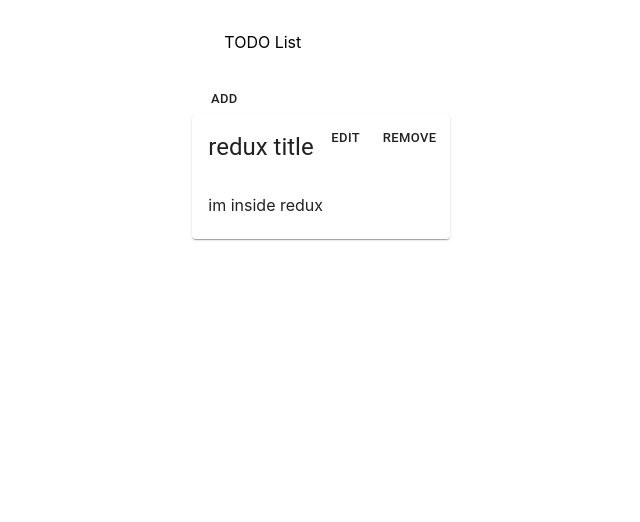
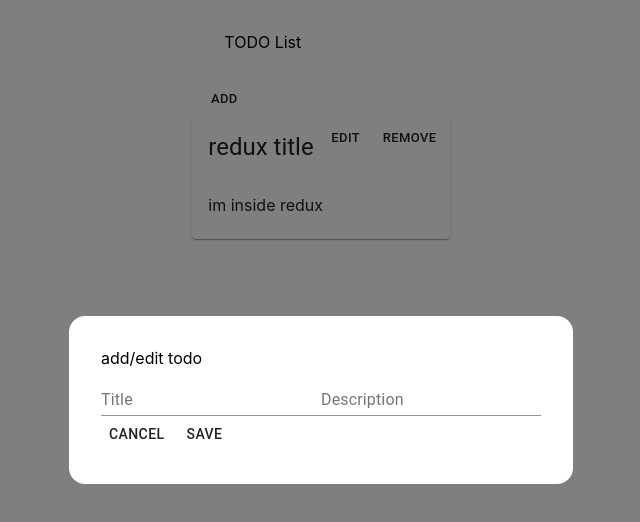
Before and after one commit to pdworniczak/todo-react, a React (Create React App) app: page / in a window 1280 px wide. Both pictures are taken after a click on the button "ADD". Shown: the top 522 px of the page, without its empty margins (319-959 px from the left). Built offline with nearby package versions, Linux system fonts and the light colour scheme.

Commit message:
add simple modal for editing edding todos

```diff
--- a/src/App.tsx
+++ b/src/App.tsx
@@ -3,7 +3,6 @@ import { Provider } from "react-redux";
 
 import TodoList from "./todo/TodoList";
 import store from "./store";
-import "./todo.scss";
 
 const App: React.FC = () => {
   return (
--- a/src/todo.scss
+++ /dev/null
@@ -1,13 +0,0 @@
-.App {
-  display: flex;
-  justify-content: center;
-}
-
-.todo {
-  display: felx;
-  max-width: 800px;
-
-  &__header {
-    margin: 2em;
-  }
-}
--- /dev/null
+++ b/src/todo/Todo.tsx
@@ -0,0 +1,40 @@
+import React from 'react';
+import Card from '@material-ui/core/Card';
+import CardContent from '@material-ui/core/CardContent';
+import Button from '@material-ui/core/Button';
+
+import { Todo as TodoType } from './types';
+import { CardHeader } from '@material-ui/core';
+import './todo.scss';
+import { useDispatch } from 'react-redux';
+import { removeTodo } from './actions';
+
+interface TodoProps {
+  todo: TodoType;
+  edit: () => void;
+}
+
+export default function Todo(props: TodoProps) {
+  const { todo, edit } = props;
+
+  const dispatch = useDispatch();
+
+  return (
+    <Card>
+      <CardHeader
+        title={todo.title}
+        action={
+          <>
+            <Button size="small" onClick={edit}>
+              edit
+            </Button>
+            <Button size="small" onClick={() => dispatch(removeTodo(todo.id))}>
+              remove
+            </Button>
+          </>
+        }
+      />
+      <CardContent>{todo.description}</CardContent>
+    </Card>
+  );
+}
--- /dev/null
+++ b/src/todo/TodoEditor.tsx
@@ -0,0 +1,51 @@
+import React, { useState, useEffect } from 'react';
+import { Modal, TextField, Button } from '@material-ui/core';
+import { TodoEditorContext } from './types';
+
+import './todo.scss';
+import { useDispatch } from 'react-redux';
+import { addTodo, editTodo } from './actions';
+
+interface AddEditProps {
+  context: TodoEditorContext;
+  handleClose: () => void;
+}
+
+export default function TodoEditor({ handleClose, context: { open, todo } }: AddEditProps) {
+  const [title, setTitle] = useState<string>('');
+  const [description, setDescription] = useState<string>('');
+
+  useEffect(() => {
+    setTitle((todo && todo.title) || '');
+    setDescription((todo && todo.description) || '');
+  }, [todo]);
+
+  const dispatch = useDispatch();
+
+  return (
+    <Modal className="todo-modal__container" open={open} onClose={handleClose}>
+      <article className="todo-modal__editor">
+        <header>add/edit todo</header>
+        <section>
+          <TextField label="Title" value={title} onChange={e => setTitle(e.target.value)} />
+          <TextField label="Description" value={description} onChange={e => setDescription(e.target.value)} />
+        </section>
+        <footer>
+          <Button onClick={() => handleClose()}>Cancel</Button>
+          <Button
+            onClick={() => {
+              dispatch(
+                todo ? editTodo({ ...todo, title, description }) : addTodo({ id: Date.now(), title, description }),
+              );
+              setTitle('');
+              setDescription('');
+              handleClose();
+            }}
+          >
+            Save
+          </Button>
+        </footer>
+      </article>
+    </Modal>
+  );
+}
--- a/src/todo/TodoList.tsx
+++ b/src/todo/TodoList.tsx
@@ -1,20 +1,28 @@
-import React from 'react';
+import React, { useState } from 'react';
 import { Button } from '@material-ui/core';
 import { useSelector } from 'react-redux';
 
-import Todo from './components/Todo';
+import Todo from './Todo';
 import { todosSelector } from './reducer';
+import TodoEditor from './TodoEditor';
+import { TodoEditorContext } from './types';
 
 export default function TodoList() {
   const todos = useSelector(todosSelector);
+  const [todoEditor, setTodoEditor] = useState<TodoEditorContext>({ open: false });
 
   return (
-    <article className="todo">
-      <header className="todo__header">TODO List</header>
-      <Button size="small">add</Button>
-      {todos.map((todo, index) => (
-        <Todo key={index} {...todo} />
-      ))}
-    </article>
+    <>
+      <article className="todo">
+        <header className="todo__header">TODO List</header>
+        <Button size="small" onClick={() => setTodoEditor({ open: true })}>
+          add
+        </Button>
+        {todos.map((todo, index) => (
+          <Todo key={index} todo={todo} edit={() => setTodoEditor({ open: true, todo })} />
+        ))}
+      </article>
+      <TodoEditor context={todoEditor} handleClose={() => setTodoEditor({ open: false })} />
+    </>
   );
 }
--- a/src/todo/actions.ts
+++ b/src/todo/actions.ts
@@ -3,7 +3,7 @@ import {
   TodoActionTypes,
   TODO_ADD,
   TODO_EDIT,
-  TODO_DELETE
+  TODO_REMOVE
 } from "./types";
 
 export function addTodo(todo: Todo): TodoActionTypes {
@@ -22,7 +22,7 @@ export function editTodo(todo: Todo): TodoActionTypes {
 
 export function removeTodo(id: number): TodoActionTypes {
   return {
-    type: TODO_DELETE,
+    type: TODO_REMOVE,
     meta: { id }
   };
 }
--- a/src/todo/components/Todo.tsx
+++ /dev/null
@@ -1,28 +0,0 @@
-import React, { Fragment } from "react";
-import Card from "@material-ui/core/Card";
-import CardActions from "@material-ui/core/CardActions";
-import CardContent from "@material-ui/core/CardContent";
-import Button from "@material-ui/core/Button";
-
-import { Todo as TodoType } from "../types";
-import { CardHeader } from "@material-ui/core";
-
-export default function Todo(props: TodoType) {
-  const { title, description, color = "f321", bgcolor = "F123" } = props;
-
-  return (
-    <Card>
-      <CardHeader
-        title={title}
-        action={
-          // <div>action</div>
-          <>
-            <Button size="small">edit</Button>
-            <Button size="small">remove</Button>
-          </>
-        }
-      />
-      <CardContent>{description}</CardContent>
-    </Card>
-  );
-}
--- a/src/todo/reducer.ts
+++ b/src/todo/reducer.ts
@@ -1,4 +1,4 @@
-import { Todo, TodoActionTypes, TodoState, TODO_ADD, TODO_EDIT, TODO_DELETE } from './types';
+import { Todo, TodoActionTypes, TodoState, TODO_ADD, TODO_EDIT, TODO_REMOVE } from './types';
 
 const initialState = {
   todos: [{ title: 'redux title', description: 'im inside redux' }] as Todo[],
@@ -14,7 +14,7 @@ export default (state = initialState, action: TodoActionTypes): TodoState => {
       return {
         todos: [...state.todos.filter(todo => todo.id !== action.payload.id), action.payload],
       };
-    case TODO_DELETE:
+    case TODO_REMOVE:
       return {
         todos: state.todos.filter(todo => todo.id !== action.meta.id),
       };
--- /dev/null
+++ b/src/todo/todo.scss
@@ -0,0 +1,29 @@
+$modal-background: #fff;
+
+.App {
+  display: flex;
+  justify-content: center;
+}
+
+.todo {
+  display: felx;
+  max-width: 800px;
+
+  &__header {
+    margin: 2em;
+  }
+}
+
+.todo-modal {
+  &__container {
+    display: flex;
+    align-items: center;
+    justify-content: center;
+  }
+
+  &__editor {
+    padding: 2em;
+    background: $modal-background;
+    border-radius: 1em;
+  }
+}
--- a/src/todo/types.ts
+++ b/src/todo/types.ts
@@ -15,7 +15,7 @@ export interface TodoState {
 
 export const TODO_ADD = "TODO_ADD";
 export const TODO_EDIT = "TODO_EDIT";
-export const TODO_DELETE = "TODO_DELETE";
+export const TODO_REMOVE = "TODO_REMOVE";
 
 export interface TodoAddAction {
   type: typeof TODO_ADD;
@@ -28,10 +28,16 @@ export interface TodoEditAction {
 }
 
 export interface TodoDeleteAction {
-  type: typeof TODO_DELETE;
+  type: typeof TODO_REMOVE;
   meta: {
     id: number;
   };
 }
 
 export type TodoActionTypes = TodoAddAction | TodoEditAction | TodoDeleteAction;
+
+
+export interface TodoEditorContext {
+  open: boolean;
+  todo?: Todo;
+}
```
